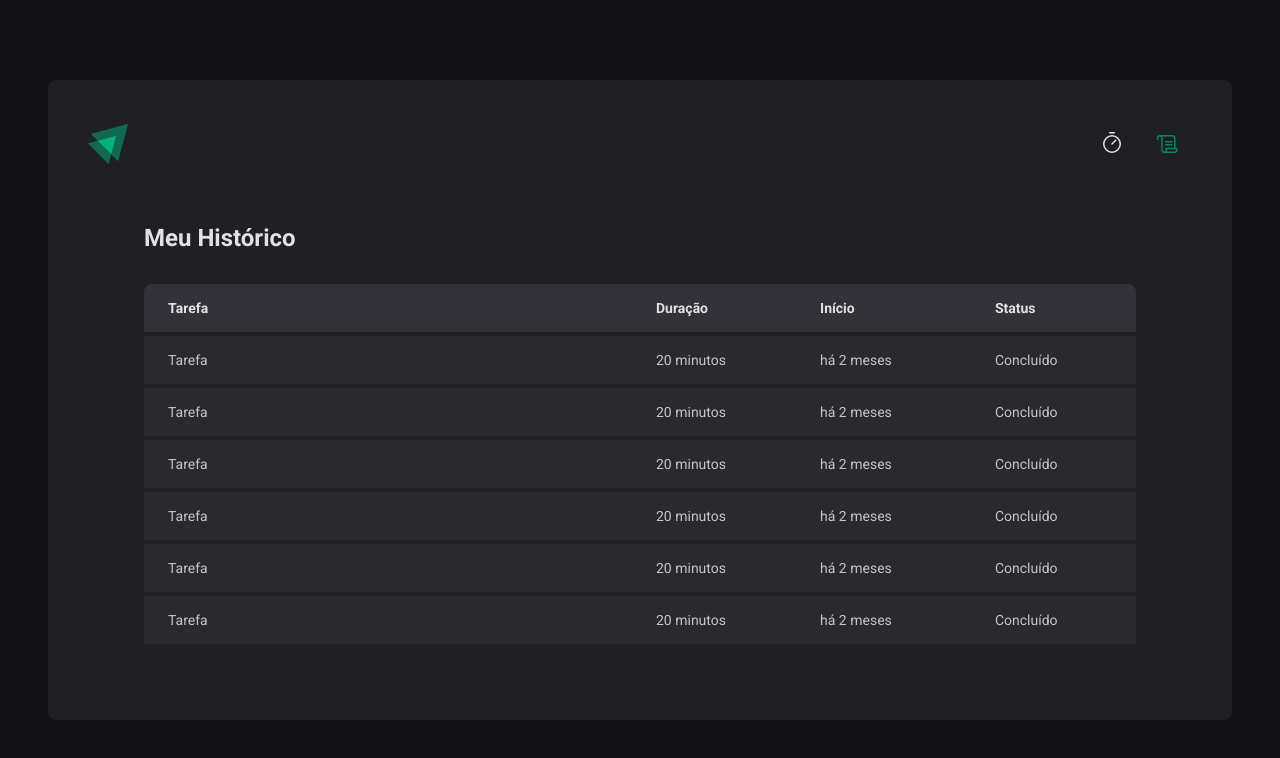
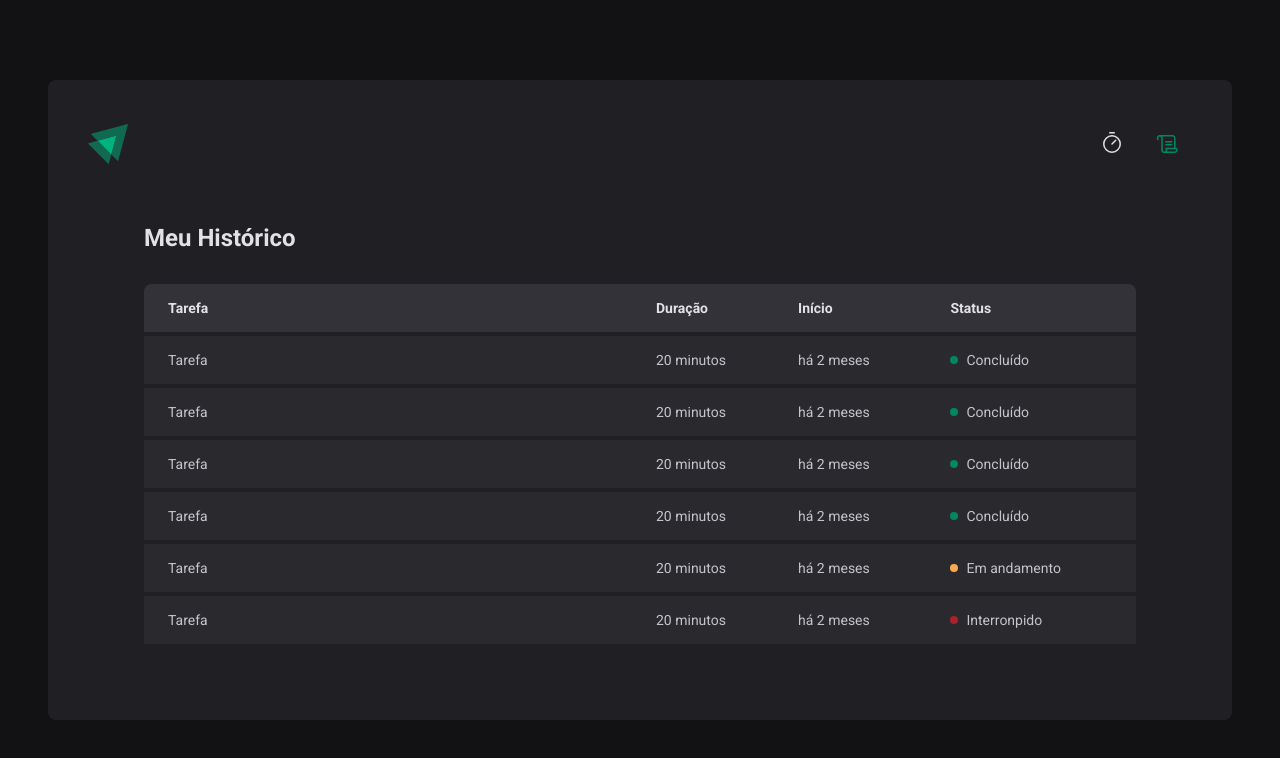
Before and after one commit to junioralcant/ignite-timer, a React (Vite) app: page /history in a window 1280 px wide. Shown: the top 758 px of the page. Built offline with nearby package versions, Linux system fonts and the light colour scheme.

Commit message:
Routes pages - Component: Status

```diff
--- a/src/pages/History/index.tsx
+++ b/src/pages/History/index.tsx
@@ -1,4 +1,4 @@
-import { HistoryCotainer, HistoryList } from './styles';
+import { HistoryCotainer, HistoryList, Status } from './styles';
 
 export function History() {
   return (
@@ -21,37 +21,49 @@
               <td>Tarefa</td>
               <td>20 minutos</td>
               <td>há 2 meses</td>
-              <td>Concluído</td>
+              <td>
+                <Status statusColor="green">Concluído</Status>
+              </td>
             </tr>
             <tr>
               <td>Tarefa</td>
               <td>20 minutos</td>
               <td>há 2 meses</td>
-              <td>Concluído</td>
+              <td>
+                <Status statusColor="green">Concluído</Status>
+              </td>
             </tr>
             <tr>
               <td>Tarefa</td>
               <td>20 minutos</td>
               <td>há 2 meses</td>
-              <td>Concluído</td>
+              <td>
+                <Status statusColor="green">Concluído</Status>
+              </td>
             </tr>
             <tr>
               <td>Tarefa</td>
               <td>20 minutos</td>
               <td>há 2 meses</td>
-              <td>Concluído</td>
+              <td>
+                <Status statusColor="green">Concluído</Status>
+              </td>
             </tr>
             <tr>
               <td>Tarefa</td>
               <td>20 minutos</td>
               <td>há 2 meses</td>
-              <td>Concluído</td>
+              <td>
+                <Status statusColor="yellow">Em andamento</Status>
+              </td>
             </tr>
             <tr>
               <td>Tarefa</td>
               <td>20 minutos</td>
               <td>há 2 meses</td>
-              <td>Concluído</td>
+              <td>
+                <Status statusColor="red">Interronpido</Status>
+              </td>
             </tr>
           </tbody>
         </table>
--- a/src/pages/History/styles.ts
+++ b/src/pages/History/styles.ts
@@ -1,4 +1,5 @@
 import styled from 'styled-components';
+import { Play } from 'phosphor-react';
 
 export const HistoryCotainer = styled.main`
   flex: 1;
@@ -60,3 +61,28 @@
     }
   }
 `;
+
+const STATUS_COLORS = {
+  yellow: 'yellow-500',
+  green: 'green-500',
+  red: 'red-500',
+} as const;
+
+interface StatusProps {
+  statusColor: keyof typeof STATUS_COLORS;
+}
+
+export const Status = styled.div<StatusProps>`
+  display: flex;
+  align-items: center;
+  gap: 0.5rem;
+
+  &::before {
+    content: '';
+    width: 0.5rem;
+    height: 0.5rem;
+    border-radius: 50%;
+    background: ${(props) =>
+      props.theme[STATUS_COLORS[props.statusColor]]};
+  }
+`;
```
